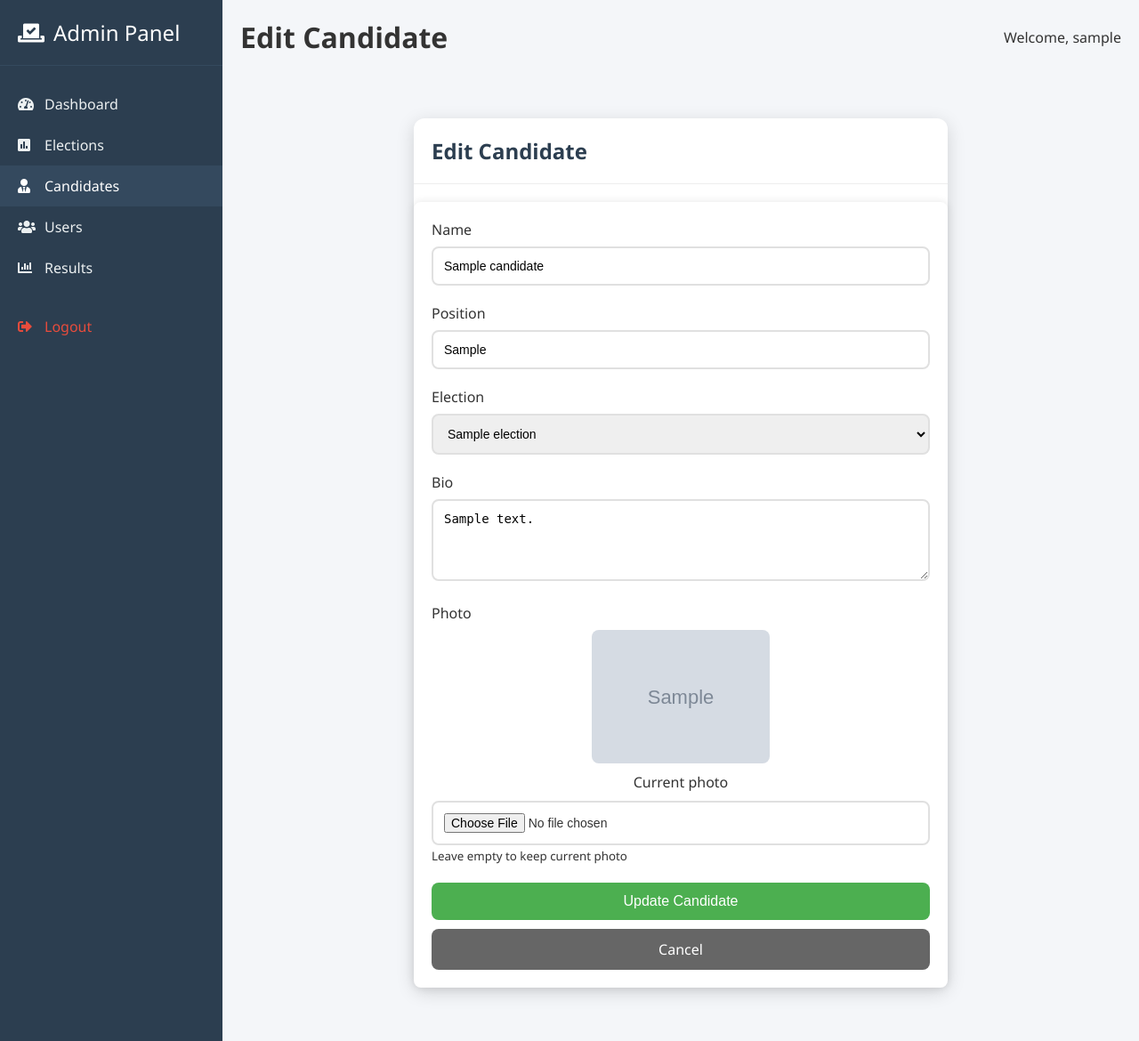
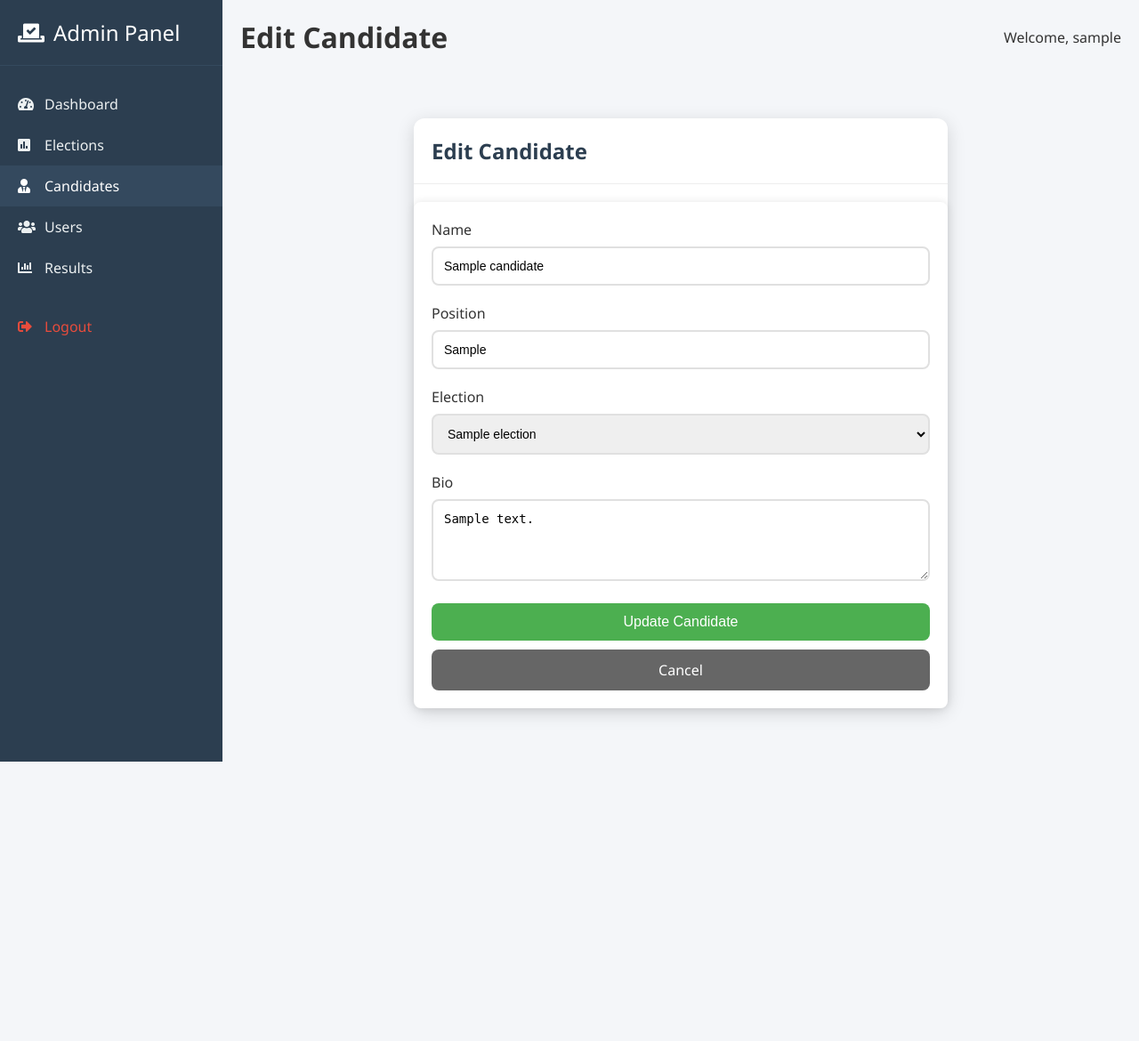
Before and after one commit to bibekshrestha77/BCAproject, a PHP site: page /admin/edit_candidate.php?id=1 in a window 1280 px wide. Shown: the whole page at 89% size. After the commit the page ends 856 px from the top, so only its background shows below. Run offline with PHP 8.4, Linux system fonts and the light colour scheme; the visitor is signed in with stand-in values (Sample User, id 1); tables that the repository leaves empty or names only in its code hold one stand-in row (values such as "Sample post"); grey boxes marked "Sample" are stand-in pictures.

Commit message:
last change

```diff
--- a/admin/candidates.php
+++ b/admin/candidates.php
@@ -395,7 +395,7 @@ tr:hover {
                         <td><?php echo htmlspecialchars($row['position']); ?></td>
                         <td><?php echo htmlspecialchars($row['election_name']); ?></td>
                         <td class="actions">
-                            <a href="edit-candidate.php?id=<?php echo $row['id']; ?>" class="btn-edit">
+                            <a href="edit_candidate.php?id=<?php echo $row['id']; ?>" class="btn-edit">
                                 <i class="fas fa-edit"></i>
                             </a>
                             <a href="candidates.php?delete=<?php echo $row['id']; ?>"
--- a/admin/edit_candidate.php
+++ b/admin/edit_candidate.php
@@ -22,53 +22,19 @@ if (isset($_POST['update_candidate'])) {
     $election_id = mysqli_real_escape_string($conn, $_POST['election_id']);
     $bio = mysqli_real_escape_string($conn, $_POST['bio']);
 
-    // Handle photo upload if new photo is provided
-    if (!empty($_FILES['photo']['name'])) {
-        $target_dir = "../uploads/";
-        $file_extension = strtolower(pathinfo($_FILES["photo"]["name"], PATHINFO_EXTENSION));
-        $new_filename = uniqid() . '.' . $file_extension;
-        $target_file = $target_dir . $new_filename;
-
-        // Check if image file is actual image
-        if (getimagesize($_FILES["photo"]["tmp_name"]) === false) {
-            $_SESSION['error'] = "File is not an image.";
-        } else if (!in_array($file_extension, ['jpg', 'jpeg', 'png', 'gif'])) {
-            $_SESSION['error'] = "Sorry, only JPG, JPEG, PNG & GIF files are allowed.";
-        } else if (move_uploaded_file($_FILES["photo"]["tmp_name"], $target_file)) {
-            // Delete old photo if exists
-            $old_photo_query = "SELECT photo_url FROM candidates WHERE id = $candidate_id";
-            $old_photo_result = mysqli_query($conn, $old_photo_query);
-            $old_photo = mysqli_fetch_assoc($old_photo_result);
-            if ($old_photo && $old_photo['photo_url']) {
-                unlink('../' . $old_photo['photo_url']);
-            }
-
-            $photo_url = "uploads/" . $new_filename;
-            $query = "UPDATE candidates
-                     SET name = '$name',
-                         position = '$position',
-                         election_id = '$election_id',
-                         bio = '$bio',
-                         photo_url = '$photo_url'
-                     WHERE id = $candidate_id";
-        } else {
-            $_SESSION['error'] = "Sorry, there was an error uploading your file.";
-        }
-    } else {
-        // Update without changing photo
+    // Update candidate information
     $query = "UPDATE candidates
              SET name = '$name',
                  position = '$position',
                  election_id = '$election_id',
                  bio = '$bio'
              WHERE id = $candidate_id";
-    }
 
-    if (!isset($_SESSION['error']) && mysqli_query($conn, $query)) {
+    if (mysqli_query($conn, $query)) {
         $_SESSION['success'] = "Candidate updated successfully!";
         header("Location: candidates.php");
         exit();
-    } else if (!isset($_SESSION['error'])) {
+    } else {
         $_SESSION['error'] = "Error updating candidate: " . mysqli_error($conn);
     }
 }
@@ -105,7 +71,7 @@ ob_start();
         <div class="modal-header">
             <h2>Edit Candidate</h2>
         </div>
-        <form action="" method="POST" class="admin-form" enctype="multipart/form-data">
+        <form action="" method="POST" class="admin-form">
             <div class="form-group">
                 <label>Name</label>
                 <input type="text" name="name" value="<?php echo htmlspecialchars($candidate['name']); ?>" required>
@@ -128,17 +94,6 @@ ob_start();
             <div class="form-group">
                 <label>Bio</label>
                 <textarea name="bio" rows="4"><?php echo htmlspecialchars($candidate['bio']); ?></textarea>
-            </div>
-            <div class="form-group">
-                <label>Photo</label>
-                <?php if($candidate['photo_url']): ?>
-                    <div class="current-photo">
-                        <img src="../<?php echo $candidate['photo_url']; ?>" alt="Current photo" style="max-width: 200px;">
-                        <p>Current photo</p>
-                    </div>
-                <?php endif; ?>
-                <input type="file" name="photo" accept="image/*">
-                <small>Leave empty to keep current photo</small>
             </div>
             <button type="submit" name="update_candidate" class="submit-btn">Update Candidate</button>
             <a href="candidates.php" class="submit-btn" style="display: block; text-align: center; margin-top: 10px; text-decoration: none; background: #666;">Cancel</a>
@@ -204,16 +159,6 @@ ob_start();
     outline: none;
 }
 
-.current-photo {
-    margin-bottom: 10px;
-    text-align: center;
-}
-
-.current-photo img {
-    border-radius: 8px;
-    margin-bottom: 5px;
-}
-
 .submit-btn {
     background: #4CAF50;
     color: white;
```
Lines whose indentation alone changed are shown as unchanged.
